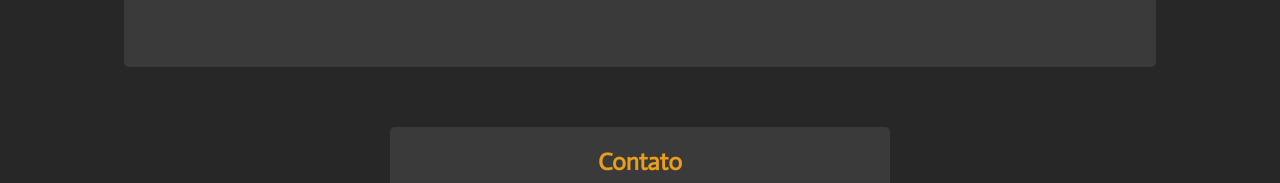
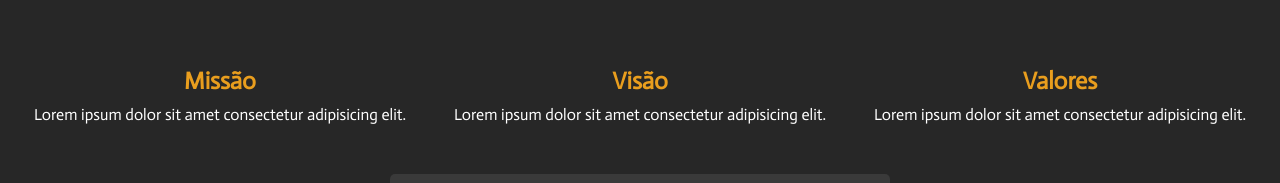
Before and after one commit to IvanFuziyama/tcc-restaurante, a plain HTML site: page paginas/index.html in a window 1280 px wide. Shown: the part 2629-2812 px from the top of the page. Drawn offline with nearby package versions, Linux system fonts and the light colour scheme.

Commit message:
missão, visão e valores

```diff
--- a/estilo/style-index.css
+++ b/estilo/style-index.css
@@ -163,24 +163,39 @@ div#sobreBox{
     flex-direction: column;
     width: 40%;
 }
-#sobreBox h2{
+div#sobreBox h2{
     align-self: center;
     justify-content: flex-start;
     font-size: 24px;
     color: var(--cor2);
     margin-bottom: 20px;
 }
-#sobreContainer img{
+div#sobreContainer img{
     width: 50%;
     height: 80%;
     border-radius: 8px;
 }
-#sobreBox p{
+div#sobreBox p{
     text-align: justify;
     font-size: 16px;
 }
 
-/*...  */
+section#mvv{
+    display: flex;
+    justify-content: center;
+    text-align: center;
+    padding: 10px;
+}
+div.mvv-col1,
+div.mvv-col2,
+div.mvv-col3{
+    width: 500px;
+}
+section#mvv h2{
+    margin: 10px 0;
+    color: var(--cor2);
+}
+section#mvv p{margin: 10px 0 40px 0;}
 
 section#c3{
     display: flex;
@@ -242,7 +257,7 @@ iframe{
     width: 70%;
 }
 footer{
-    background-color: var(--cor-preto);
+    background-color: var(--cor5);
     height: 15vh;
     display:flex;
     align-items: center;
--- a/estilo/style-media.css
+++ b/estilo/style-media.css
@@ -15,4 +15,5 @@
     }
     section#info{display: block;}
     div#container-hora{display: block;}
+    section#mvv{display: block;}
 }
--- a/paginas/index.html
+++ b/paginas/index.html
@@ -8,7 +8,8 @@
     <link href="https://fonts.googleapis.com/css2?family=Material+Symbols+Outlined" rel="stylesheet" />
     <title>Yaki'n Box</title>
 </head>
-<!--Colocar a Missão, Visão e Valores na parte do Sobre-->
+<!--Colocar a Missão, Visão e Valores na parte do Sobre
+    "Baixar" os icons no google icons-->
 <body>
     <header>
         <a href="index.html">Logo</a>
@@ -31,8 +32,7 @@
         <article id="c1"> <!--Colocar uma class nos articles-->
                 <div id="pedido">
                     <span class="material-symbols-outlined" id="icarrinho">shopping_cart</span>
-                    <p>Lorem ipsum dolor sit, amet consectetur adipisicing elit. Alias nisi vel tempora autem,
-                        voluptatum modi! Repellendus in facere voluptates excepturi sed?</p>
+                    <p>Lorem ipsum dolor sit, amet consectetur adipisicing elit. Alias nisi vel tempora autem.</p>
                     <button id="botao-retirada"><a href="#">Retirada</a></button>
                     <button id="botao-delivery"><a href="#">Delivery</a></button>
                 </div>
@@ -56,10 +56,24 @@
                             autem sed dignissimos ut quasi. Corporis saepe quae minus.
                         </p>
                     </div>
-                    <img src="../imgs/comida2.jpg" alt="" sizes="" srcset="">
+                    <img src="../imgs/comida2.jpg" alt="comida">
                 </div>
+            </section>
+                <section id="mvv">
+                    <div class="mvv-col1">
+                        <h2>Missão</h2>
+                        <p>Lorem ipsum dolor sit amet consectetur adipisicing elit.</p>
+                    </div>
+                    <div class="mvv-col2">
+                        <h2>Visão</h2>
+                        <p>Lorem ipsum dolor sit amet consectetur adipisicing elit.</p>
+                    </div>
+                    <div class="mvv-col3">
+                        <h2>Valores</h2>
+                        <p>Lorem ipsum dolor sit amet consectetur adipisicing elit.</p>
+                    </div>
+                </section>
                 <a name="link-contato"></a>
-        </section>
 
         <section id="c3">
                 <div id="contato">
```
